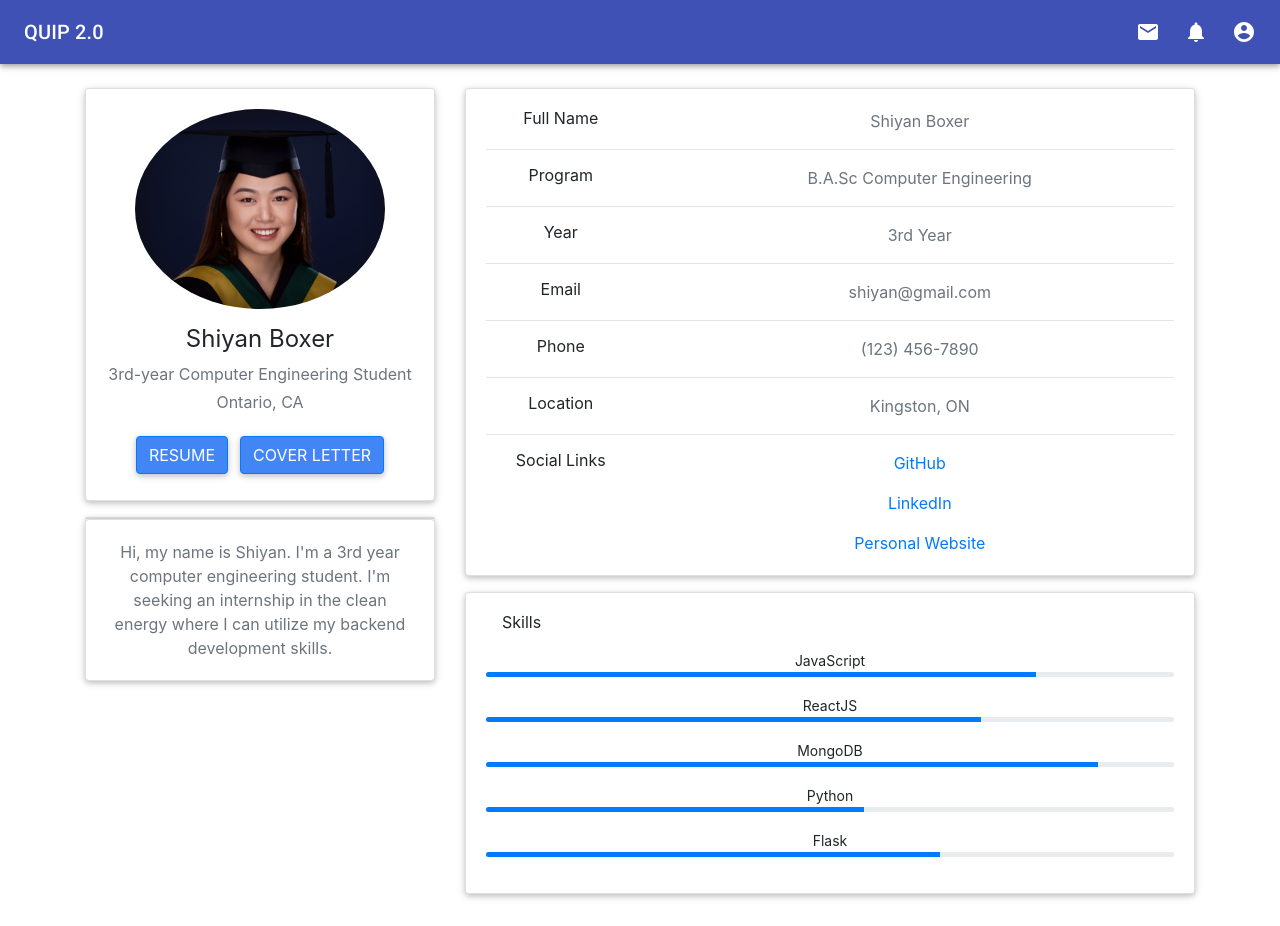
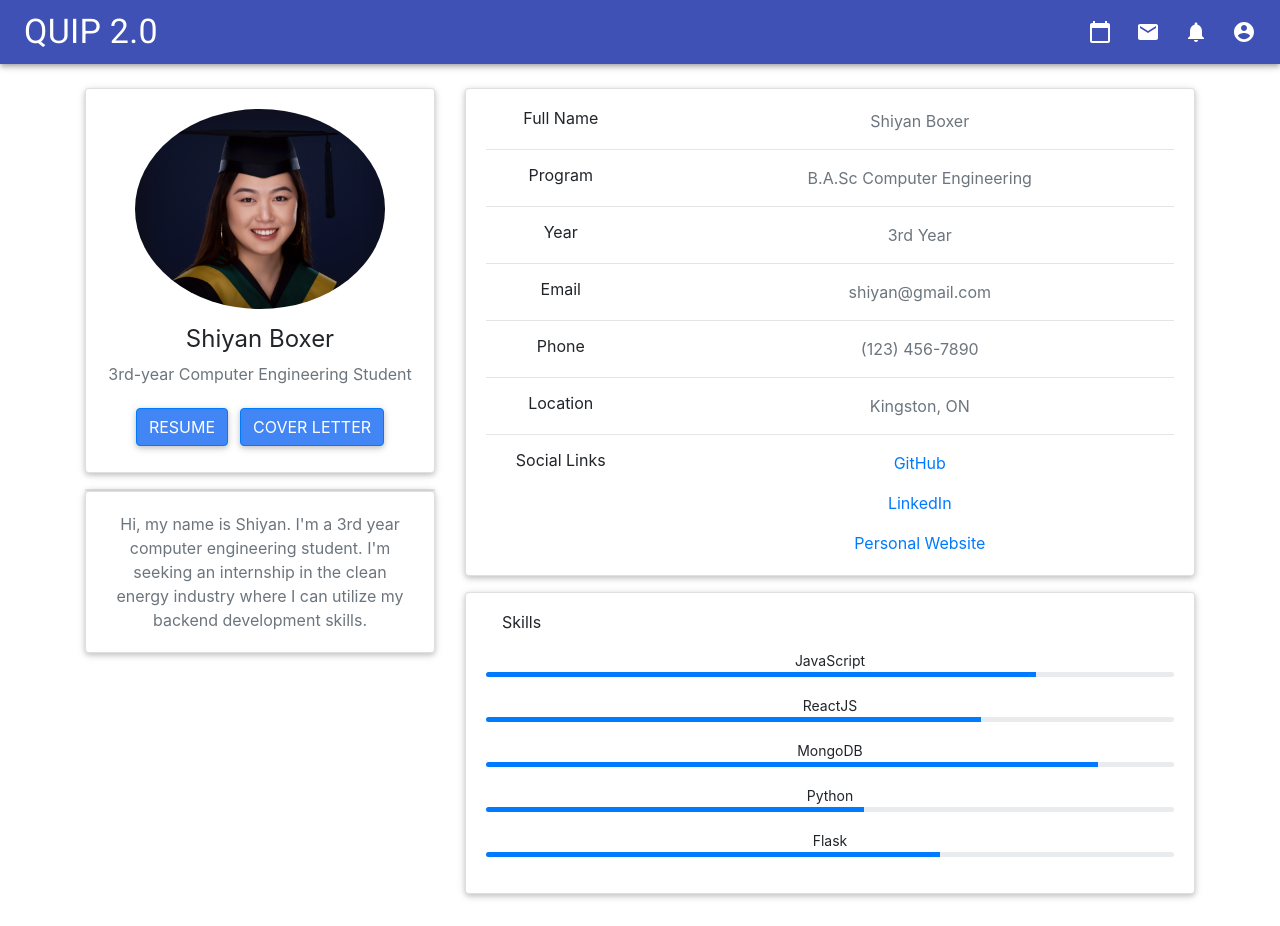
Before and after one commit to shiyanboxer/CMPE-325-QUIP-2.0, a React (Create React App) app in the folder frontend/my-app/: page /profile in a window 1280 px wide. Built offline with nearby package versions, Linux system fonts and the light colour scheme.

Commit message:
small fix

```diff
--- a/frontend/my-app/src/components/Data.js
+++ b/frontend/my-app/src/components/Data.js
@@ -42,7 +42,7 @@ export const data =
       width: 300,
     },
     {
-      label: 'Remote',
+      label: 'Office',
       field: 'remote',
       width: 100,
     },
--- a/frontend/my-app/src/components/Navbar.js
+++ b/frontend/my-app/src/components/Navbar.js
@@ -15,6 +15,7 @@ import MailIcon from '@material-ui/icons/Mail';
 import NotificationsIcon from '@material-ui/icons/Notifications';
 import MoreIcon from '@material-ui/icons/MoreVert';
 import { Link } from 'react-router-dom';
+import CalendarTodayIcon from '@material-ui/icons/CalendarToday';
 
 const useStyles = makeStyles((theme) => ({
   grow: {
@@ -175,7 +176,7 @@ export default function PrimarySearchAppBar() {
           >
             <MenuIcon />
           </IconButton> */}
-          <Typography className={classes.title} variant="h6" noWrap>
+          <Typography className={classes.title} variant="h4" noWrap>
            <Link to="/home" style={{textDecoration:"None",color:"white"}}>QUIP 2.0</Link>
           </Typography>
           {/* <div className={classes.search}>
@@ -191,18 +192,27 @@ export default function PrimarySearchAppBar() {
               inputProps={{ 'aria-label': 'search' }}
             />
           </div> */}
+
           <div className={classes.grow} />
           <div className={classes.sectionDesktop}>
+          <IconButton aria-label="show 17 new notifications" color="inherit">
+              <Badge badgeContent={0} color="secondary">
+                <CalendarTodayIcon />
+              </Badge>
+            </IconButton>
+
             <IconButton aria-label="show 4 new mails" color="inherit">
               <Badge badgeContent={0} color="secondary">
                 <MailIcon />
               </Badge>
             </IconButton>
+
             <IconButton aria-label="show 17 new notifications" color="inherit">
               <Badge badgeContent={0} color="secondary">
                 <NotificationsIcon />
               </Badge>
             </IconButton>
+
             <IconButton
               edge="end"
               aria-label="account of current user"
--- a/frontend/my-app/src/components/Profile.js
+++ b/frontend/my-app/src/components/Profile.js
@@ -15,7 +15,7 @@ export class Profile extends React.Component{
                                 <div className="mt-3">
                                     <h4>Shiyan Boxer</h4>
                                     <p className="text-secondary mb-1">3rd-year Computer Engineering Student</p>
-                                    <p className="text-muted font-size-sm">Ontario, CA</p>
+                                    <p className="text-muted font-size-sm"></p>
                                     <button className="btn btn-primary">Resume</button>
                                     <button className="btn btn-primary">Cover Letter</button>
 
@@ -35,7 +35,7 @@ export class Profile extends React.Component{
                                 <h6 className="mb-0">Bio</h6>
                                 </div> */}
                                 <div className="col-sm-12 text-secondary">
-                                Hi, my name is Shiyan. I'm a 3rd year computer engineering student. I'm seeking an internship in the clean energy where I can utilize my backend development skills.
+                                Hi, my name is Shiyan. I'm a 3rd year computer engineering student. I'm seeking an internship in the clean energy industry where I can utilize my backend development skills.
                                 </div>
 
                             </div>
--- a/frontend/my-app/src/style/Profile.css
+++ b/frontend/my-app/src/style/Profile.css
@@ -3,6 +3,8 @@ body{
     color: #1a202c;
     text-align: left;
     background-color: #e2e8f0;
+    font-size: 100px;
+
 }
 .main-body {
     padding: 15px;
```
Also changed, not shown: 1 other file (tests, documents, lock files or other folders).
